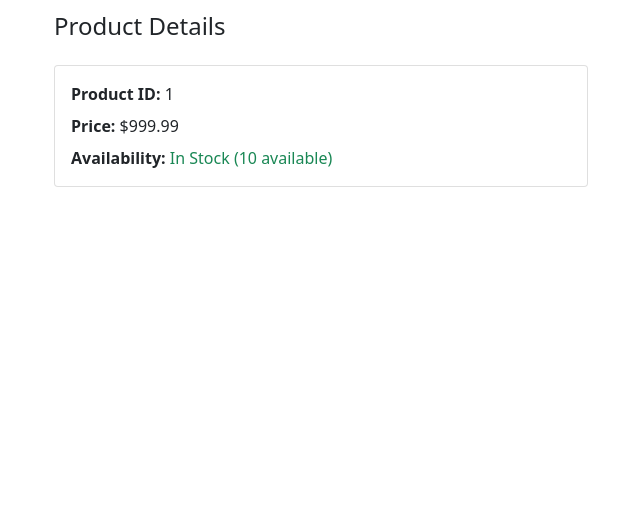
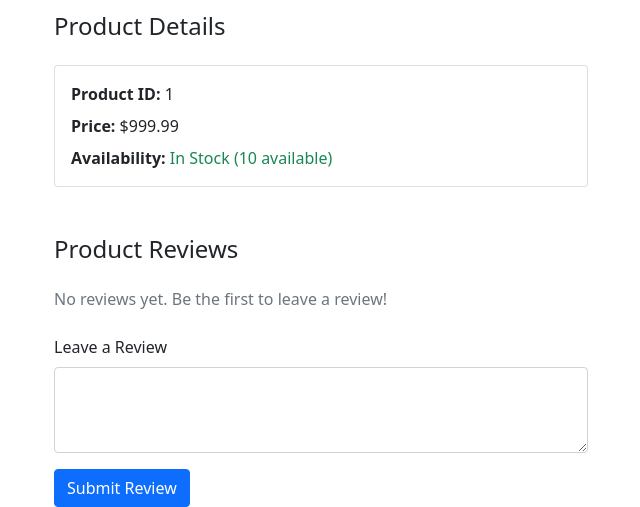
Before and after one commit to House-Fish/coti_assignment, a Flask app: page /product/1 in a window 1280 px wide. Shown: the part 490-997 px from the top of the page, without its empty margins (598-1238 px from the left). Before the commit the page ends 677 px from the top, so only its background shows below. Run offline with Flask 3, Linux system fonts and the light colour scheme.

Commit message:
feat: add vuln (xss) product review component

```diff
--- a/app.py
+++ b/app.py
@@ -77,6 +77,9 @@ products = [
     }
 ]
 
+# Product review storage
+reviews = {}
+
 # In-memory orders storage
 orders = {}
 order_counter = 1
@@ -152,13 +155,25 @@ def register():
 
     return render_template('register.html')
 
-@app.route('/product/<int:product_id>')
+@app.route('/product/<int:product_id>', methods=['GET', 'POST'])
 def product_detail(product_id):
     product = next((p for p in products if p['id'] == product_id), None)
-    if product:
-        app.logger.info(f'Product viewed: {product["name"]}')
-        return render_template('product_detail.html', product=product)
-    return redirect(url_for('index'))
+    if not product:
+        return redirect(url_for('index'))
+
+    if product_id not in reviews:
+        reviews[product_id] = []
+
+    if request.method == 'POST':
+        review = request.form.get('review')
+        print("DEBUG::::", review)
+        if review:
+            reviews[product_id].append(review)
+            app.logger.info(f'New review added for product {product_id}: {review}')
+
+    app.logger.info(f'Product viewed: {product["name"]}')
+    return render_template('product_detail.html', product=product, reviews=reviews[product_id])
+
 
 @app.route('/cart', methods=['GET', 'POST'])
 @login_required
--- a/templates/product_detail.html
+++ b/templates/product_detail.html
@@ -89,6 +89,31 @@
                     </div>
                 </div>
             </div>
+
+            <!-- Product Reviews -->
+            <div class="mt-5">
+                <h3 class="h4 mb-4">Product Reviews</h3>
+                <div class="mb-4">
+                    {% if reviews %}
+                        <ul class="list-group">
+                            {% for review in reviews %}
+                            <li class="list-group-item">{{ review|safe }}</li>
+                            {% endfor %}
+                        </ul>
+                    {% else %}
+                        <p class="text-muted">No reviews yet. Be the first to leave a review!</p>
+                    {% endif %}
+                </div>
+
+                <!-- Review form -->
+                <form method="POST" action="{{ url_for('product_detail', product_id=product.id) }}">
+                    <div class="mb-3">
+                        <label for="review" class="form-label">Leave a Review</label>
+                        <textarea class="form-control" id="review" name="review" rows="3" required></textarea>
+                    </div>
+                    <button type="submit" class="btn btn-primary">Submit Review</button>
+                </form>
+            </div>
         </div>
     </div>
 </div>
```
